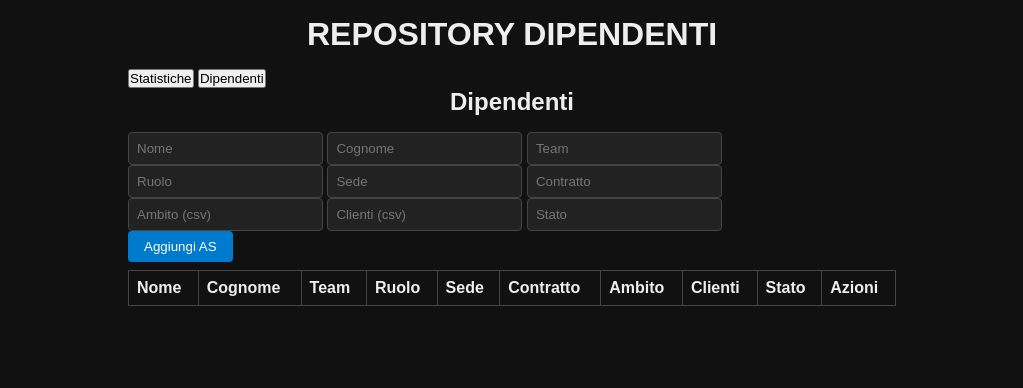
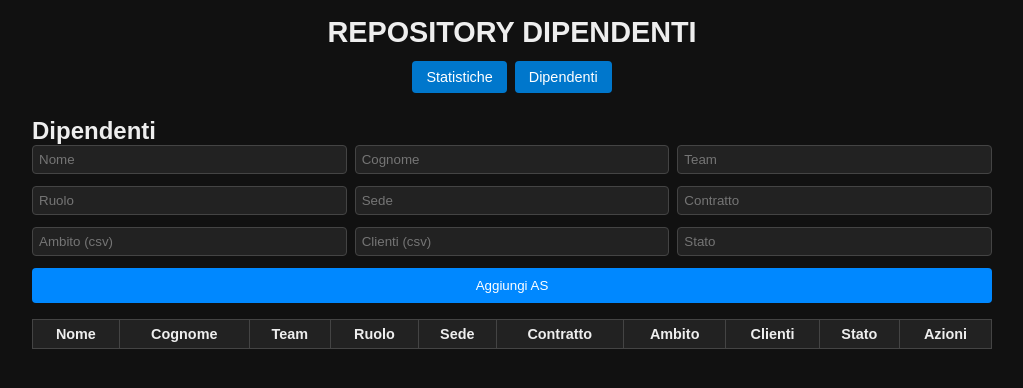
Before and after one commit to marcogiulioscagno/teamleaderwebapp, a plain HTML site: page index.html in a window 1280 px wide. Both pictures are taken after a click on the button "Dipendenti". Shown: the whole page, without its empty margins (128-1151 px from the left). Drawn offline with nearby package versions, Linux system fonts and the light colour scheme; no server answers.

Commit message:
Update style.css

```diff
--- a/style.css
+++ b/style.css
@@ -1,72 +1,119 @@
-/* reset base */
-* { box-sizing: border-box; margin:0; padding:0; }
+/* reset */
+*, *::before, *::after { box-sizing: border-box; margin:0; padding:0; }
+
 body {
+  font-family: sans-serif;
   background: #111;
   color: #eee;
-  font-family: sans-serif;
   padding: 16px;
-  max-width: 800px;
+}
+
+header {
+  text-align: center;
+  margin-bottom: 24px;
+}
+
+h1 {
+  margin-bottom: 12px;
+  font-size: 1.8rem;
+}
+
+nav {
+  display: flex;
+  justify-content: center;
+  gap: 8px;
+  margin-bottom: 24px;
+}
+
+nav button {
+  background: #0077cc;
+  color: #fff;
+  border: none;
+  padding: 8px 14px;
+  border-radius: 4px;
+  cursor: pointer;
+  font-size: .9rem;
+}
+nav button:hover {
+  background: #005fa3;
+}
+
+.hidden { display: none; }
+.active { display: block; }
+
+main section {
+  max-width: 960px;
   margin: auto;
 }
-h1, h2 { text-align: center; margin-bottom: 16px; }
-hr { border-color: #444; margin: 16px 0; }
-.nav { text-align: center; margin-bottom: 16px; }
-.nav button {
-  background: #007acc;
+
+/* Dipendenti */
+.form-row {
+  display: flex;
+  gap: 8px;
+  margin-bottom: 12px;
+}
+.form-row input {
+  flex: 1;
+  padding: 6px;
+  border: 1px solid #444;
+  border-radius: 4px;
+  background: #222;
+  color: #fff;
+}
+#btnAdd {
+  display: block;
+  width: 100%;
+  padding: 10px;
+  background: #0088ff;
   color: #fff;
   border: none;
-  padding: 8px 16px;
-  margin: 0 4px 8px;
+  border-radius: 4px;
   cursor: pointer;
-  border-radius: 4px;
+  margin-bottom: 16px;
 }
-.nav button:hover { background: #005fa3; }
-
-.hidden { display: none; }
-
-.chart-container {
-  background: #222;
-  padding: 16px;
-  margin: 16px auto;
-  border-radius: 8px;
+#btnAdd:hover {
+  background: #0077dd;
 }
 
-#listSection form { margin-bottom: 16px; }
-#listSection .grid {
-  display: grid;
-  grid-template-columns: repeat(auto-fill, minmax(120px,1fr));
-  gap: 8px;
-  margin-bottom: 8px;
+table {
+  width: 100%;
+  border-collapse: collapse;
 }
-#listSection input {
+thead th, tbody td {
+  border: 1px solid #444;
+  padding: 6px;
+  font-size: .9rem;
+}
+thead th {
+  background: #222;
+}
+tbody tr:hover {
+  background: #1a1a1a;
+}
+tbody td button {
+  background: #cc0000;
+  color: #fff;
+  border: none;
+  padding: 4px 8px;
+  border-radius: 4px;
+  cursor: pointer;
+}
+tbody td button:hover {
+  background: #aa0000;
+}
+
+/* Statistiche */
+.chart-row {
+  display: flex;
+  flex-wrap: wrap;
+  gap: 24px;
+  justify-content: center;
+  margin-top: 24px;
+}
+.chart-row canvas {
+  background: #222;
+  border-radius: 8px;
   padding: 8px;
-  border-radius: 4px;
-  border: 1px solid #444;
-  background: #222;
-  color: #eee;
+  max-width: 300px;
+  width: 100%;
 }
-#btnAdd {
-  background: #007acc; color:#fff; border:none;
-  padding: 8px 16px; border-radius:4px; cursor:pointer;
-}
-#btnAdd:hover { background:#005fa3; }
-
-table {
-  width:100%;
-  border-collapse: collapse;
-  margin-top: 8px;
-}
-th, td {
-  border:1px solid #444;
-  padding: 8px;
-  text-align: left;
-}
-.del-btn {
-  background: #c0392b;
-  color: #fff;
-  border:none;
-  padding:4px 8px;
-  border-radius:4px;
-  cursor:pointer;
-}
-.del-btn:hover { background:#a02822; }
```
